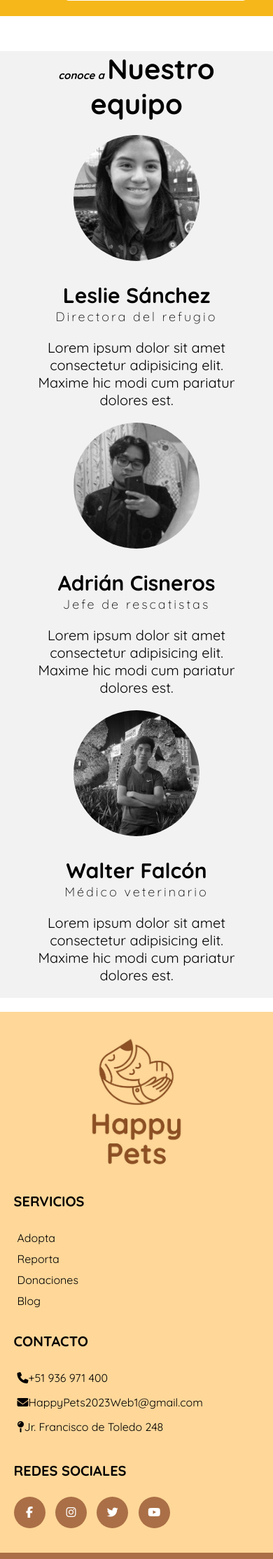
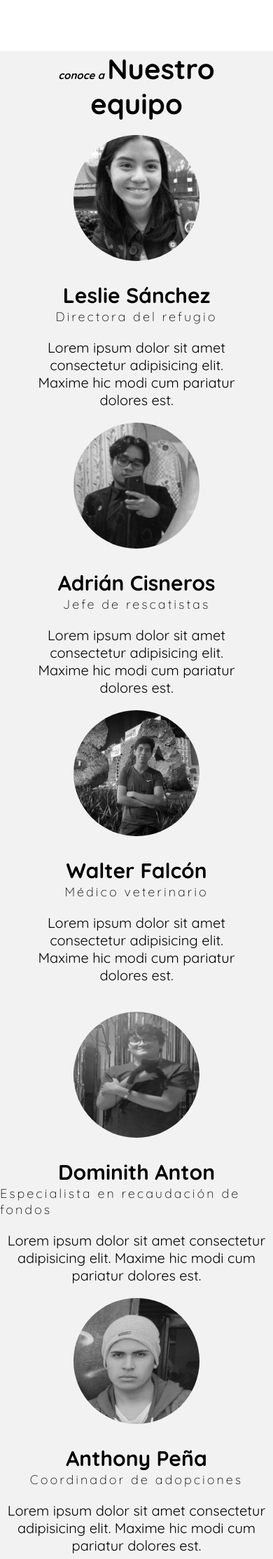
Before and after one commit to LeslieSanz/HappyPets-ProyectoWeb, a PHP site: page /html/nosotros.html in a window 390 px wide. Shown: the part 2292-4520 px from the top of the page at 70% size. Run offline with PHP 8.4, Linux system fonts and the light colour scheme; some libraries are stand-ins or nearby versions.

Commit message:
seccion de Nuestro Equipo casi terminado

```diff
--- a/css/styleNosotros.css
+++ b/css/styleNosotros.css
@@ -232,11 +232,18 @@
     font-size: 30px;
 }
 
-.perfiles{
+.perfiles-1{
     display: flex;
     justify-content: space-around;
     margin: 20px 100px;
 }
+
+.perfiles-2{
+    display: flex;
+    justify-content: space-around;
+    margin: 20px 300px;
+}
+
 .perfil{
     flex-basis: 260px;
 }
@@ -272,7 +279,8 @@
 }
 
 @media only screen and (max-width:1150px){
-    .perfiles{
+    .perfiles-1,
+    .perfiles-2{
         flex-direction: column;
     }
 
@@ -299,7 +307,8 @@
         font-size: 15px;
     }
 
-    .perfiles{
+    .perfiles-1,
+    .perfiles-2{
         margin: 20px 0;
     }
     .perfil p{
--- a/html/nosotros.html
+++ b/html/nosotros.html
@@ -104,35 +104,29 @@
     <section id="nuestroequipo">
         <div class="container-equipo">
             <h1 class="titulo-equipo"><span>conoce a </span>Nuestro equipo</h1>
-            <div class="perfiles">
+            <div class="perfiles-1">
                 <div class="perfil">
                     <img src="../img/nosotros-img/Les.jpg" class="perfil-img">
                     <h3 class="nombre-usuario">Leslie Sánchez</h3>
                     <h5>Directora del refugio</h5>
                     <p>Lorem ipsum dolor sit amet consectetur adipisicing elit. Maxime hic modi cum pariatur dolores est.</p>
                 </div>
-
-
-
                 <div class="perfil">
                     <img src="../img/nosotros-img/Adr.jpg" class="perfil-img">
                     <h3 class="nombre-usuario">Adrián Cisneros</h3>
                     <h5>Jefe de rescatistas</h5>
                     <p>Lorem ipsum dolor sit amet consectetur adipisicing elit. Maxime hic modi cum pariatur dolores est.</p>
                 </div>
-
-
-
                 <div class="perfil">
                     <img src="../img/nosotros-img/Wal.jpg" class="perfil-img">
                     <h3 class="nombre-usuario">Walter Falcón</h3>
                     <h5>Médico veterinario</h5>
                     <p>Lorem ipsum dolor sit amet consectetur adipisicing elit. Maxime hic modi cum pariatur dolores est.</p>
                 </div>
-
-
-
-                <!-- <div class="perfil">
+            </div>
+        </div>
+        <div class="perfiles-2">
+            <div class="perfil">
                 <img src="../img/nosotros-img/Dom.jpg" class="perfil-img">
                 <h3 class="nombre-usuario">Dominith Anton</h3>
                 <h5>Especialista en recaudación de fondos</h5>
@@ -146,10 +140,7 @@
                 <h3 class="nombre-usuario">Anthony Peña</h3>
                 <h5>Coordinador de adopciones</h5>
                 <p>Lorem ipsum dolor sit amet consectetur adipisicing elit. Maxime hic modi cum pariatur dolores est.</p>
-                </div> -->
-
             </div>
-
         </div>
     </section>
 
```
Lines whose indentation alone changed are shown as unchanged.
